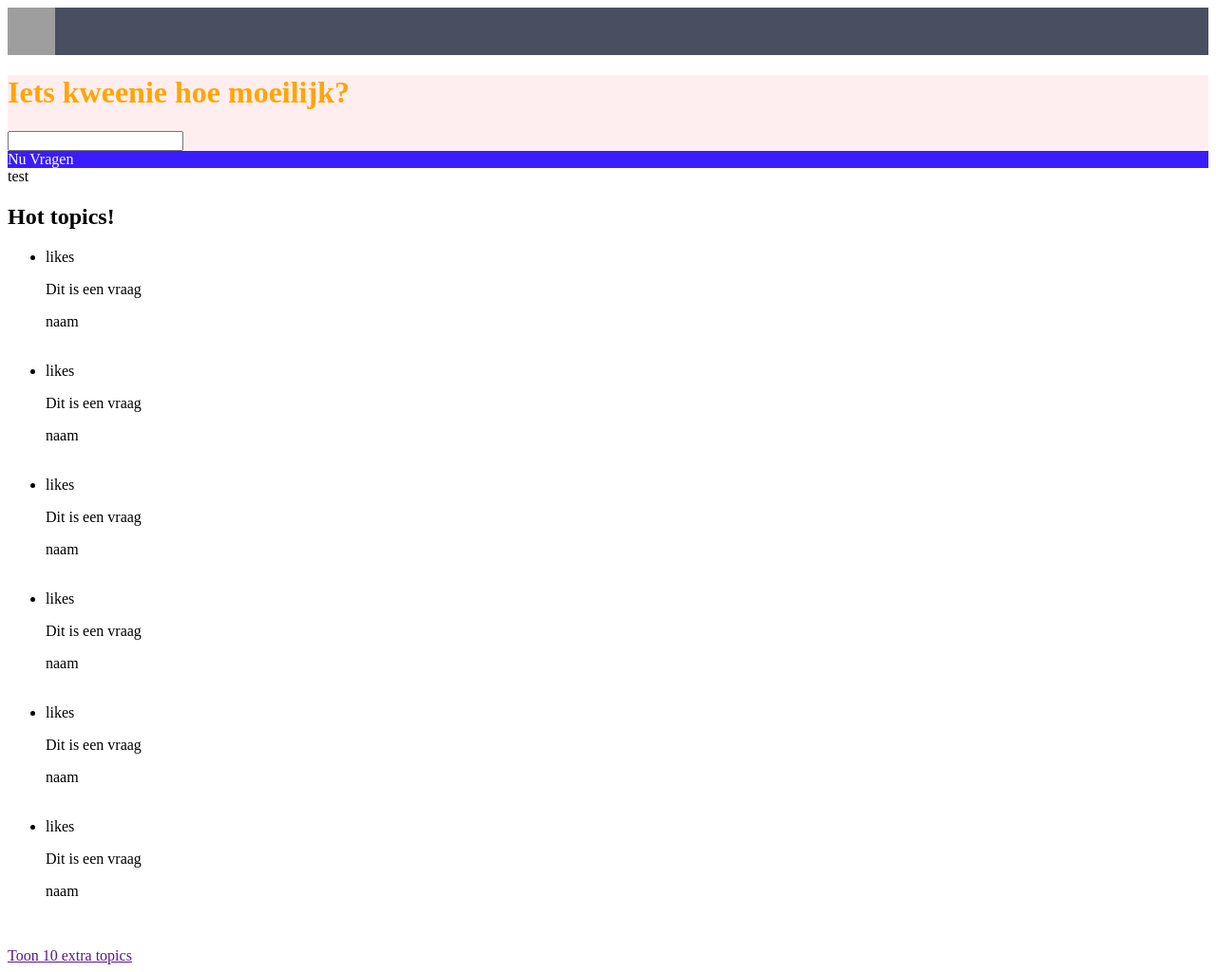
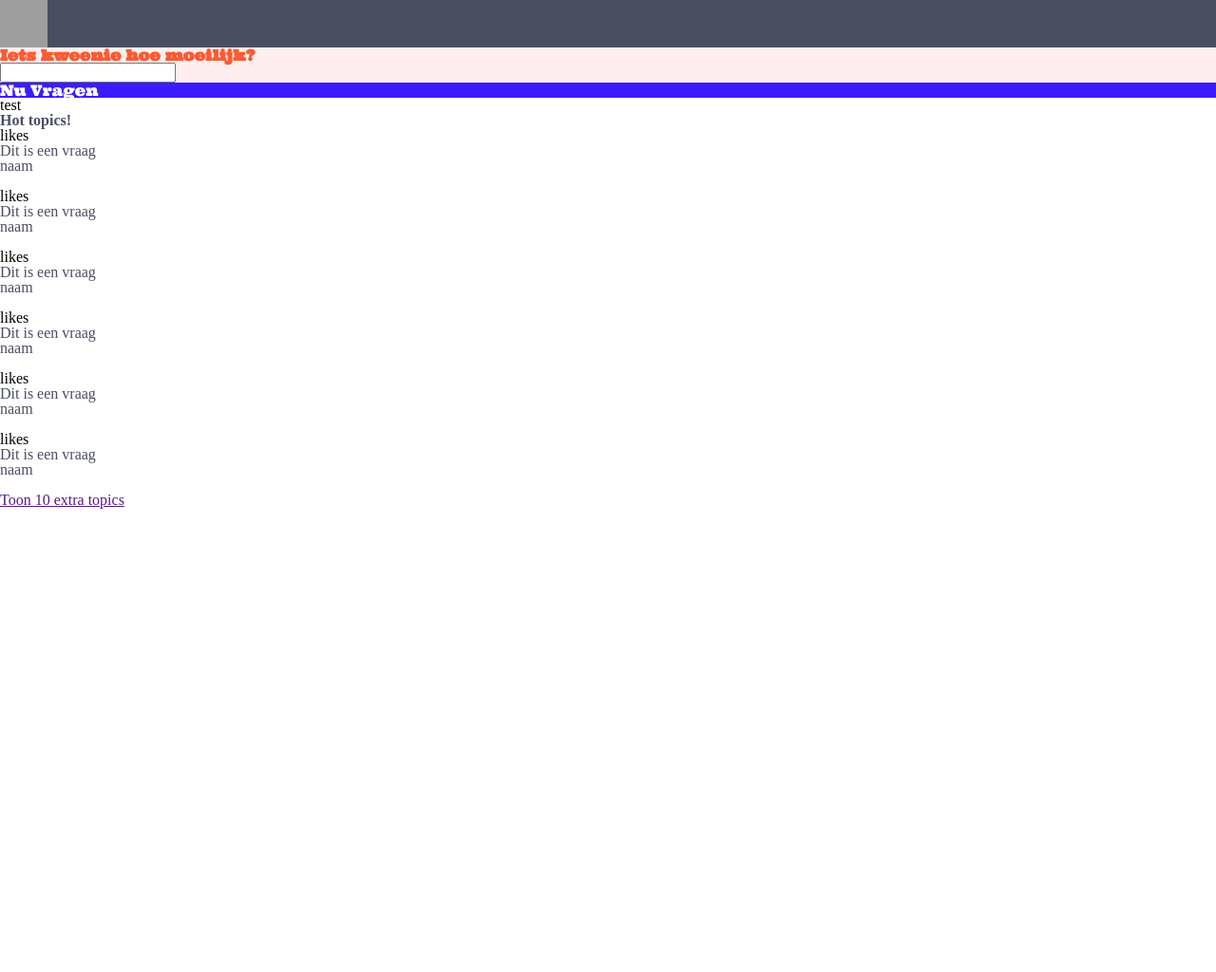
Before and after one commit to yaspo/Webtech-Lab-2, a web app: file overview.html in a window 1280 px wide. Shown: the whole page at 95% size. After the commit the page ends 536 px from the top, so only its background shows below. Run offline with its HTML, style and script files only (its server is not run), Linux system fonts and the light colour scheme; grey boxes are pictures that could not be loaded.

Commit message:
Minor tweaks in overview.html and overview.css. Added reset.cssto reset default browser styling. Added ultra.ttf to match the example's font.

```diff
--- a/css/overview.css
+++ b/css/overview.css
@@ -1,6 +1,14 @@
+/* Basic layout / colours stuff */
+
+@font-face {
+	font-family: 'ultra';
+	src: url('ultra.ttf');
+}
+
 h1 {
-	color: orange;
+	color: #fa5b33;
 	font-weight: bold;
+	font-family: ultra;
 }
 
 header {
@@ -13,6 +21,11 @@ header {
 
 h2 {
 	font-weight: bold;
+	color: #494e61;
+}
+
+p {
+	color: #494e61;
 }
 
 .logo {
@@ -24,4 +37,7 @@ h2 {
 .button {
 	color: white;
 	background-color: #3b1cff;
+	font-family: ultra;
 }
+
+/* Actual layout, grid and stuff */
--- /dev/null
+++ b/css/reset.css
@@ -0,0 +1,48 @@
+/* http://meyerweb.com/eric/tools/css/reset/
+   v2.0 | 20110126
+   License: none (public domain)
+*/
+
+html, body, div, span, applet, object, iframe,
+h1, h2, h3, h4, h5, h6, p, blockquote, pre,
+a, abbr, acronym, address, big, cite, code,
+del, dfn, em, img, ins, kbd, q, s, samp,
+small, strike, strong, sub, sup, tt, var,
+b, u, i, center,
+dl, dt, dd, ol, ul, li,
+fieldset, form, label, legend,
+table, caption, tbody, tfoot, thead, tr, th, td,
+article, aside, canvas, details, embed,
+figure, figcaption, footer, header, hgroup,
+menu, nav, output, ruby, section, summary,
+time, mark, audio, video {
+	margin: 0;
+	padding: 0;
+	border: 0;
+	font-size: 100%;
+	font: inherit;
+	vertical-align: baseline;
+}
+/* HTML5 display-role reset for older browsers */
+article, aside, details, figcaption, figure,
+footer, header, hgroup, menu, nav, section {
+	display: block;
+}
+body {
+	line-height: 1;
+}
+ol, ul {
+	list-style: none;
+}
+blockquote, q {
+	quotes: none;
+}
+blockquote:before, blockquote:after,
+q:before, q:after {
+	content: '';
+	content: none;
+}
+table {
+	border-collapse: collapse;
+	border-spacing: 0;
+}
--- a/overview.html
+++ b/overview.html
@@ -2,6 +2,7 @@
 <html>
 <head>
 	<title></title>
+	<link rel="stylesheet" type="text/css" href="css/reset.css">
 	<link rel="stylesheet" type="text/css" href="css/overview.css">
 </head>
 <body>
@@ -22,7 +23,7 @@
 
 <section class="hotTopics">
 	<h2>Hot topics!</h2>
-	<ul>
+	<ul class="topics">
 		<li>
 			<div class="likes">likes</div>
 			<p class="vraag">Dit is een vraag</p>
```
Also changed, not shown: css/ultra.ttf (added).
